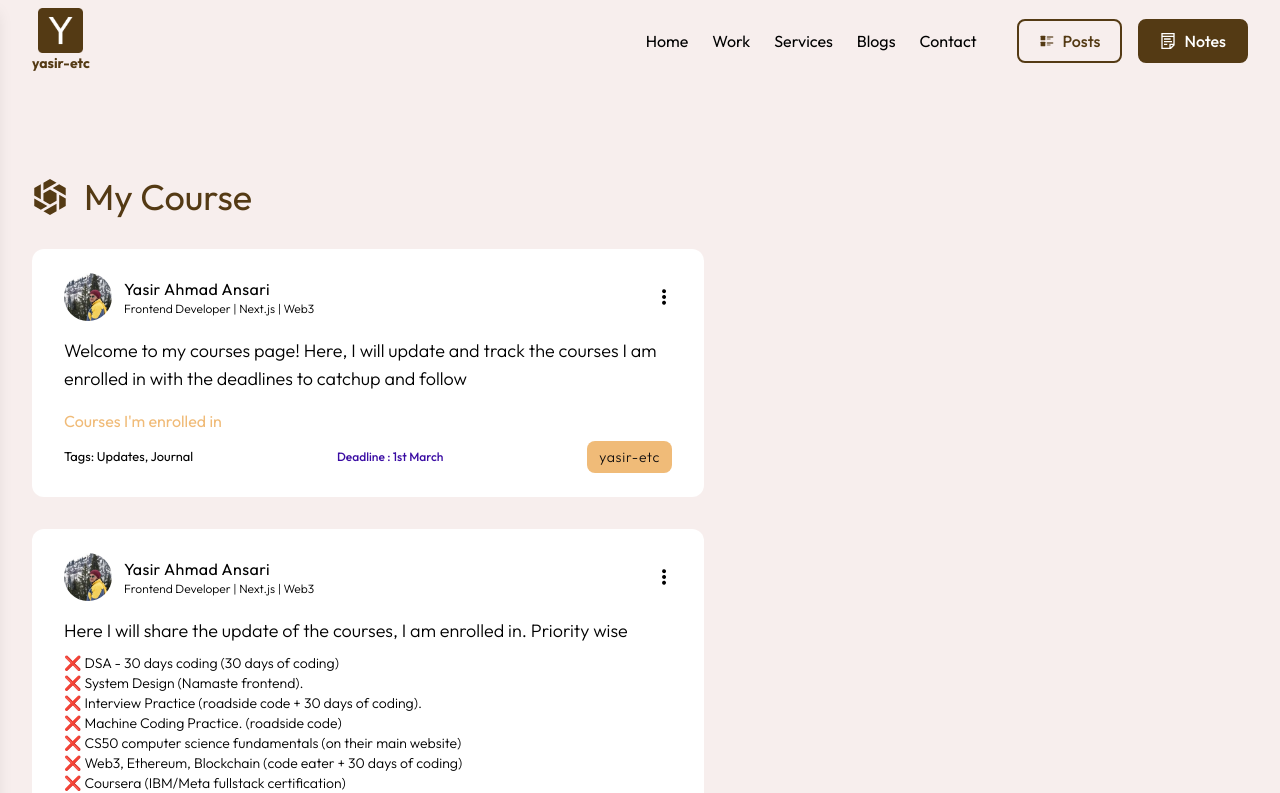
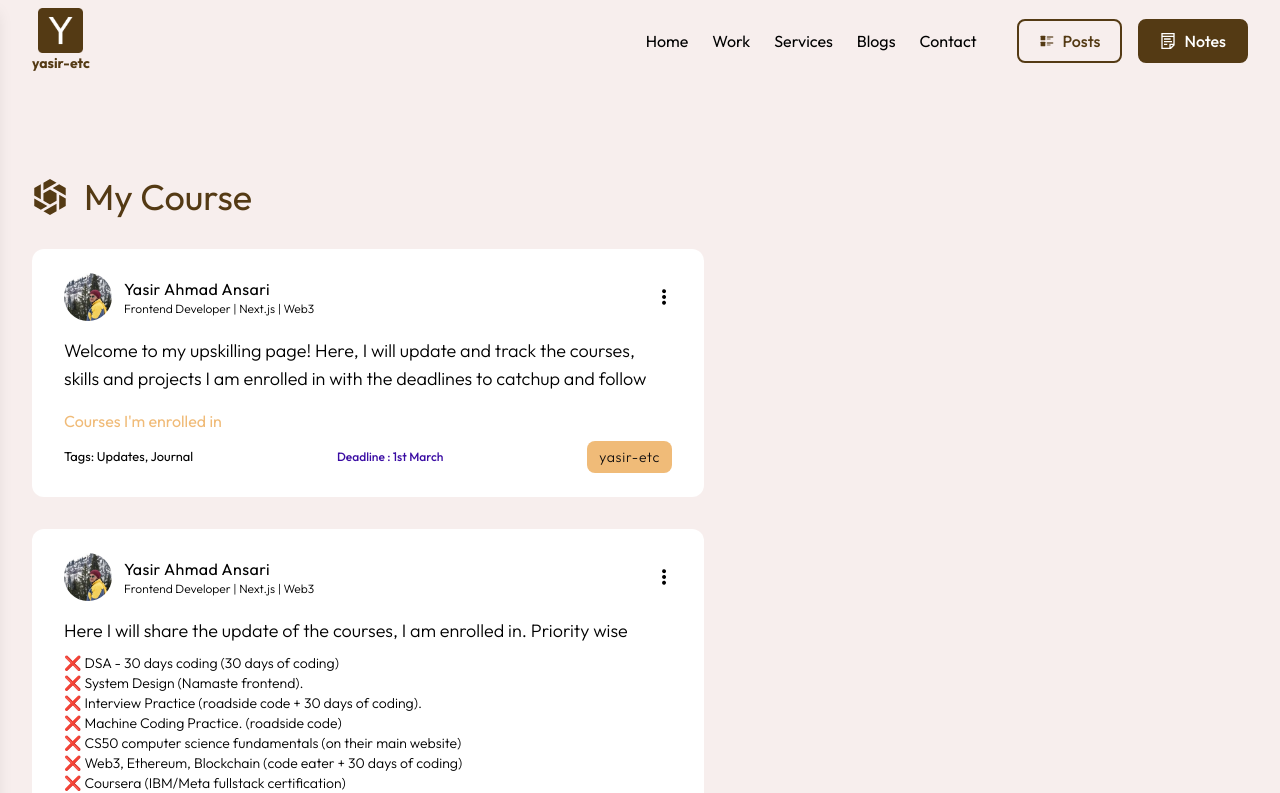
Before and after one commit to ethicalhub/yasir-etc, a Next.js app: page /courses in a window 1280 px wide. Shown: the top 793 px of the page. Built offline with nearby package versions, Linux system fonts and the light colour scheme.

Commit message:
feat(setup): add course/project/skills page

```diff
--- a/app/(root)/courses/page.tsx
+++ b/app/(root)/courses/page.tsx
@@ -11,8 +11,9 @@ const posts: PostType[] = [
     deadline: "1st March",
     content: (
       <p>
-        Welcome to my courses page! Here, I will update and track the courses I
-        am enrolled in with the deadlines to catchup and follow
+        Welcome to my upskilling page! Here, I will update and track the
+        courses, skills and projects I am enrolled in with the deadlines to
+        catchup and follow
       </p>
     ),
     category: "yasir-etc",
```
